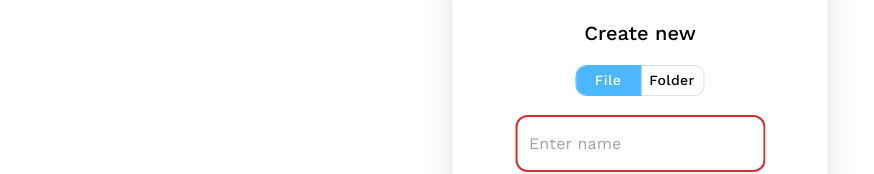
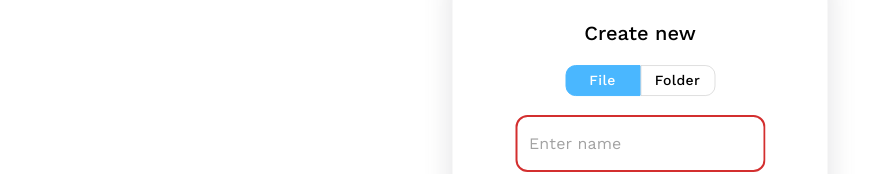
Before and after one commit to Aurigano/Instadrive, a React (Vite) app: page / in a window 1280 px wide. Both pictures are taken after a click on the button 122 px from the left and 133 px from the top of the page. Shown: the part 256-430 px from the top of the page, without its empty margins (0-874 px from the left). Built offline with nearby package versions, Linux system fonts and the light colour scheme.

Commit message:
styling fixes in Modals and context

```diff
--- a/src/components/AddComponent.jsx
+++ b/src/components/AddComponent.jsx
@@ -101,29 +101,32 @@ const ModalDiv = styled.div`
 	.component-selector {
 		text-decoration: none;
 	}
-	.file-btn {
+	.switch-btn {
 		font-family: "Work Sans";
 		border: 1px solid #69696936;
 		border-radius: 10px 0 0 10px;
 		text-transform: none;
 		color: black;
 		padding: 2px;
+		line-height: 1.75;
+		letter-spacing: 0.02857em;
+		min-width: 75px;
+		font-size: 14px;
+		font-weight: 500;
 	}
-	.folder-btn {
-		font-family: "Work Sans";
-		border: 1.5px solid #69696936;
+	.file-borders {
+		border-radius: 10px 0 0 10px;
+	}
+	.folder-borders {
 		border-radius: 0 10px 10px 0;
-		text-transform: none;
-		color: black;
-		padding: 2px;
 	}
 	.active {
 		background: #4ab7ff;
-		border: none;
-		outline: 1px solid #4ab7ff;
+		border: 1px solid #4ab7ff;
 		color: white;
 		:hover {
 			background: #4ab7ff;
+			cursor: default;
 		}
 	}
 	.create-btn {
@@ -135,18 +138,28 @@ const ModalDiv = styled.div`
 		border-radius: 12px;
 		padding: 10px;
 		font-size: 18px;
-		:hover : {
-			outline: 1px solid #4ab7ff;
+		font-weight: 500;
+		line-height: 1.75;
+		letter-spacing: 0.02857em;
+		:hover {
+			outline: 2px solid #4ab7ff;
+			outline-offset: -2px;
 			color: #4ab7ff !important;
+			background: transparent;
 		}
-	}
-	.css-1e6y48t-MuiButtonBase-root-MuiButton-root:hover {
-		outline: 1px solid #4ab7ff;
-		color: #4ab7ff !important;
 	}
 	button {
 		background: transparent;
 		border: none;
+	}
+	button:disabled,
+	button[disabled] {
+		pointer-events: none;
+		cursor: default;
+		color: rgba(0, 0, 0, 0.26);
+	}
+	button:hover {
+		cursor: pointer;
 	}
 `;
 
@@ -243,22 +256,22 @@ function AddComponent({ folderlist, filelist, folderId }) {
 						</button>
 						<p className="modal-heading">Create new</p>
 						<div className="component-selector">
-							<Button
+							<button
 								className={`${
 									isFileSelected ? "active" : ""
-								} file-btn`}
+								} switch-btn file-borders`}
 								onClick={() => setIsFileSelected(true)}
 							>
 								File
-							</Button>
-							<Button
+							</button>
+							<button
 								className={`${
 									!isFileSelected ? "active" : ""
-								} folder-btn`}
+								} switch-btn folder-borders`}
 								onClick={() => setIsFileSelected(false)}
 							>
 								Folder
-							</Button>
+							</button>
 						</div>
 
 						<StyledTextField
@@ -286,7 +299,7 @@ function AddComponent({ folderlist, filelist, folderId }) {
 								}
 							}}
 						/>
-						<Button
+						<button
 							className="create-btn"
 							disabled={newFilenameError}
 							onClick={() => {
@@ -302,7 +315,7 @@ function AddComponent({ folderlist, filelist, folderId }) {
 							}}
 						>
 							Create
-						</Button>
+						</button>
 					</div>
 				</ModalDiv>
 			</Modal>
--- a/src/components/ContextMenu.jsx
+++ b/src/components/ContextMenu.jsx
@@ -9,7 +9,7 @@ const ContextMenuDiv = styled.div`
 	position: absolute;
 	width: 200px;
 	background-color: #fff;
-	box-shadow: 0px 1px 8px 0px rgba(0, 0, 0, 0.1);
+	box-shadow: 0px 1px 8px 0px rgba(0, 0, 0, 0.4);
 	// top: ${(props) => `${props.top}px`};
 	// left: ${({ left }) => `${left}px`};
 	${({ top, left }) => css`
@@ -24,6 +24,7 @@ const ContextMenuDiv = styled.div`
 		border: none;
 		padding: 15px;
 		font-size: 15px;
+		font-weight: 500;
 		text-align: left;
 		color: #4c545b;
 		cursor: pointer;
--- a/src/components/RenameModal.jsx
+++ b/src/components/RenameModal.jsx
@@ -68,29 +68,32 @@ const ModalDiv = styled.div`
 	.component-selector {
 		text-decoration: none;
 	}
-	.file-btn {
+	.switch-btn {
 		font-family: "Work Sans";
 		border: 1px solid #69696936;
 		border-radius: 10px 0 0 10px;
 		text-transform: none;
 		color: black;
 		padding: 2px;
+		line-height: 1.75;
+		letter-spacing: 0.02857em;
+		min-width: 75px;
+		font-size: 14px;
+		font-weight: 500;
 	}
-	.folder-btn {
-		font-family: "Work Sans";
-		border: 1.5px solid #69696936;
+	.file-borders {
+		border-radius: 10px 0 0 10px;
+	}
+	.folder-borders {
 		border-radius: 0 10px 10px 0;
-		text-transform: none;
-		color: black;
-		padding: 2px;
 	}
 	.active {
 		background: #4ab7ff;
-		border: none;
-		outline: 1px solid #4ab7ff;
+		border: 1px solid #4ab7ff;
 		color: white;
 		:hover {
 			background: #4ab7ff;
+			cursor: default;
 		}
 	}
 	.create-btn {
@@ -102,18 +105,28 @@ const ModalDiv = styled.div`
 		border-radius: 12px;
 		padding: 10px;
 		font-size: 18px;
-		:hover : {
-			outline: 1px solid #4ab7ff;
+		font-weight: 500;
+		line-height: 1.75;
+		letter-spacing: 0.02857em;
+		:hover {
+			outline: 2px solid #4ab7ff;
+			outline-offset: -2px;
 			color: #4ab7ff !important;
+			background: transparent;
 		}
-	}
-	.css-1e6y48t-MuiButtonBase-root-MuiButton-root:hover {
-		outline: 1px solid #4ab7ff;
-		color: #4ab7ff !important;
 	}
 	button {
 		background: transparent;
 		border: none;
+	}
+	button:disabled,
+	button[disabled] {
+		pointer-events: none;
+		cursor: default;
+		color: rgba(0, 0, 0, 0.26);
+	}
+	button:hover {
+		cursor: pointer;
 	}
 `;
 
@@ -136,13 +149,11 @@ function RenameModal({ folder, file, parentFolderId, folderlist, filelist }) {
 		JSON.parse(localStorage.getItem("Drive")) ??
 		driveContext?.directoryState;
 
-	function getErrorName() {
-		if (newFilenameError) {
-			if (newFilename.length === 0) {
-				return "Filename can't be empty";
-			} else return "File/Folder name already exists.";
-		}
-		return null;
+	// for files to have extension
+	let extension;
+	if (newFilename.includes(".")) {
+		var index = newFilename.lastIndexOf(".");
+		extension = newFilename.substring(index + 1);
 	}
 
 	useEffect(() => {
@@ -165,8 +176,24 @@ function RenameModal({ folder, file, parentFolderId, folderlist, filelist }) {
 		if (newFilename === itemName) setNewFilenameError(false);
 		else if (isNameMatching || newFilename.length === 0)
 			setNewFilenameError(true);
+		else if (isFileSelected && (!extension || extension.length === 0))
+			setNewFilenameError(true);
 		else setNewFilenameError(false);
 	}, [newFilename]);
+
+	function getErrorName() {
+		if (newFilenameError) {
+			if (newFilename.length === 0) {
+				return "Filename can't be empty";
+			} else if (
+				isFileSelected &&
+				(!extension || extension.length === 0)
+			) {
+				return "Files should have extensions.";
+			} else return "File/Folder name already exists.";
+		}
+		return null;
+	}
 
 	return (
 		<Modal
@@ -212,7 +239,7 @@ function RenameModal({ folder, file, parentFolderId, folderlist, filelist }) {
 							}
 						}}
 					/>
-					<Button
+					<button
 						className="create-btn"
 						disabled={newFilenameError}
 						onClick={() => {
@@ -228,7 +255,7 @@ function RenameModal({ folder, file, parentFolderId, folderlist, filelist }) {
 						}}
 					>
 						Rename
-					</Button>
+					</button>
 				</div>
 			</ModalDiv>
 		</Modal>
```
